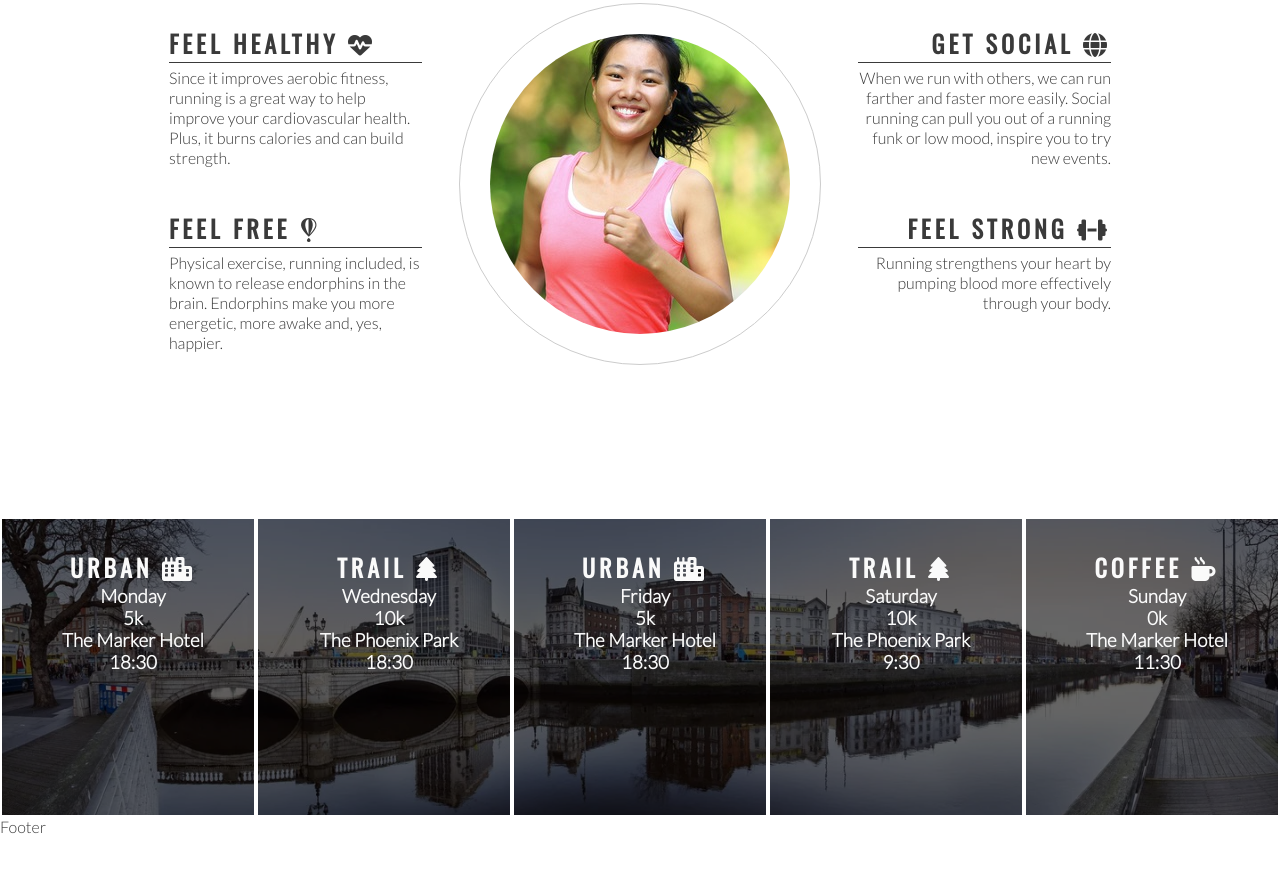
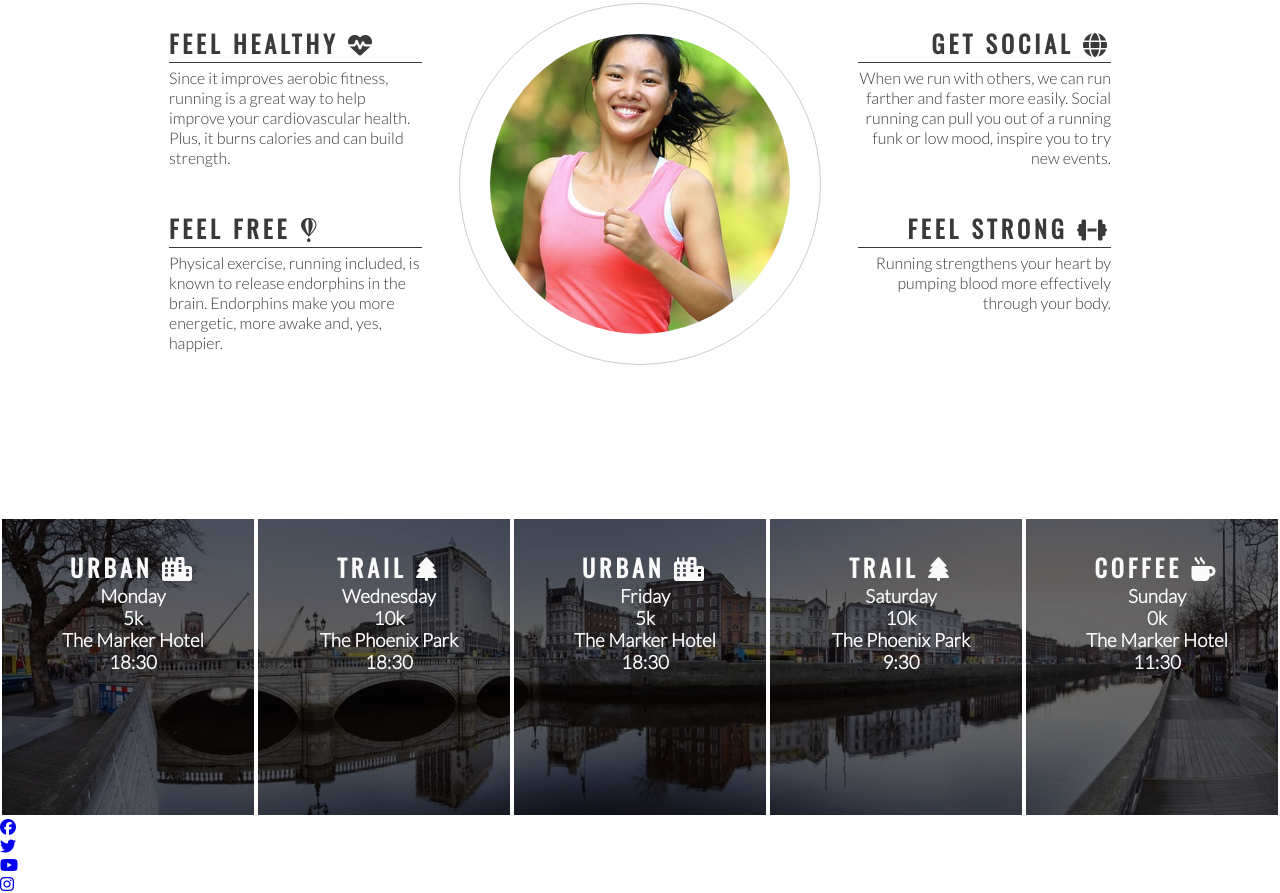
Before and after one commit to Kristfur/love-running, a plain HTML site: page index.html in a window 1280 px wide. Shown: the part 778-1671 px from the top of the page. Before the commit the page ends 1614 px from the top, so only its background shows below. Drawn offline with nearby package versions, Linux system fonts and the light colour scheme.

Commit message:
Add social media icons to footer

```diff
--- a/index.html
+++ b/index.html
@@ -128,7 +128,23 @@
 
     </section>
 
-    <footer>Footer</footer>
+    <footer>
+        <ul>
+            <li><a href="https://facebook.com" target="_blank" rel="noopener"
+                aria-label="Visit our Facebook page (opens a new tab)"><i class="fa-brands fa-facebook"></i></a>
+            </li>
+            <li><a href="https://twitter.com" target="_blank" rel="noopener"
+                aria-label="Visit our Twitter page (opens a new tab)"><i class="fa-brands fa-twitter"></i></a>
+            </li>
+            <li><a href="https://youtube.com" target="_blank" rel="noopener"
+                aria-label="Visit our youtube page (opens a new tab)"><i class="fa-brands fa-youtube"></i></a>
+            </li>
+            <li><a href="https://instagram.com" target="_blank" rel="noopener"
+                aria-label="Visit our Instagram page (opens a new tab)"><i class="fa-brands fa-instagram"></i></a>
+            </li>
+
+        </ul>
+    </footer>
 
     <!-- font awesome script-->
     <script src="https://kit.fontawesome.com/f1206bb3d9.js" crossorigin="anonymous"></script>
```
